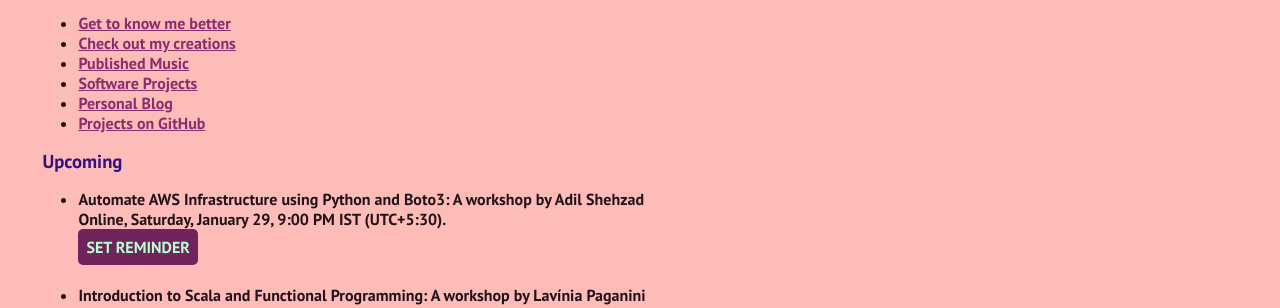
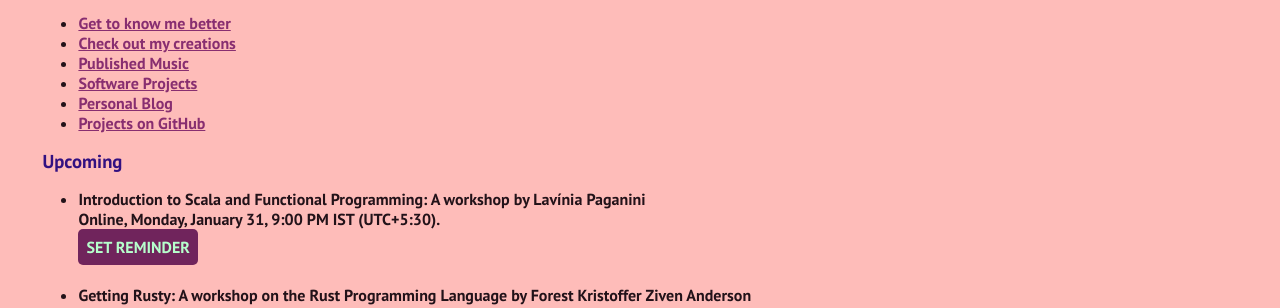
Before and after one commit to paramsiddharth/paramsiddharth.github.io, a plain HTML site: page index.html in a window 1280 px wide. Shown: the part 460-768 px from the top of the page. Drawn offline with Linux system fonts and the light colour scheme.

Commit message:
Remove AWS workshop

```diff
--- a/index.html
+++ b/index.html
@@ -107,13 +107,6 @@
 		<p>
 			<ul>
 				<li>
-					Automate AWS Infrastructure using Python and Boto3: A workshop by Adil Shehzad
-					<br/>Online, Saturday, January 29, 9:00 PM IST (UTC+5:30).
-					<br/>
-					<a class='custom-btn' target='_blank' href='https://youtu.be/vn7oFLQODzU'>SET REMINDER</a>
-					<br/><br/>
-				</li>
-				<li>
 					Introduction to Scala and Functional Programming: A workshop by Lavínia Paganini
 					<br/>Online, Monday, January 31, 9:00 PM IST (UTC+5:30).
 					<br/>
```
